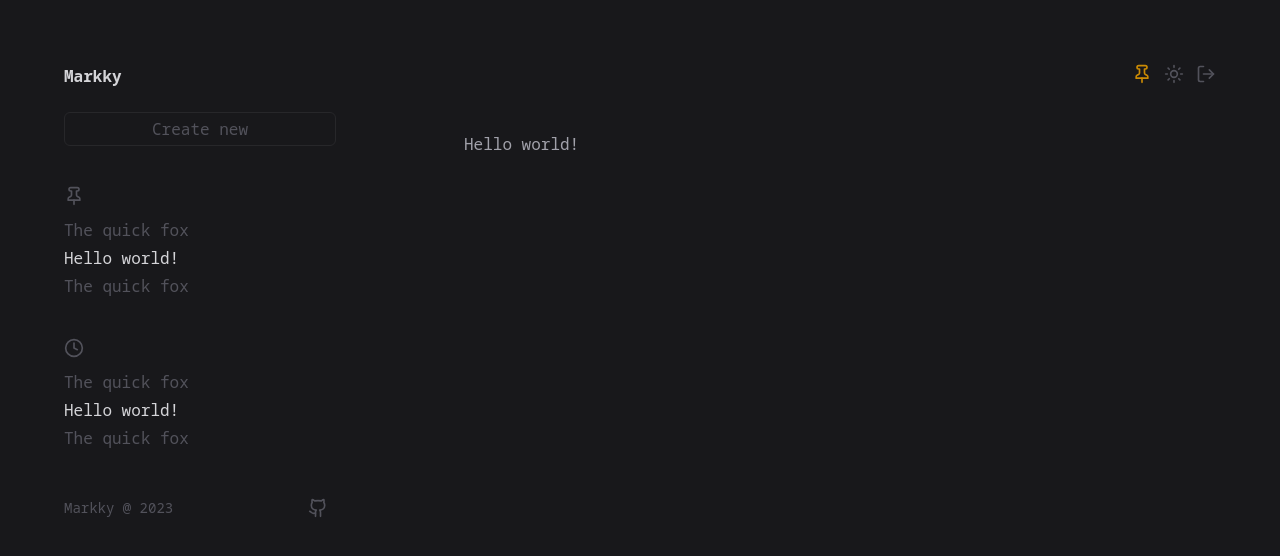
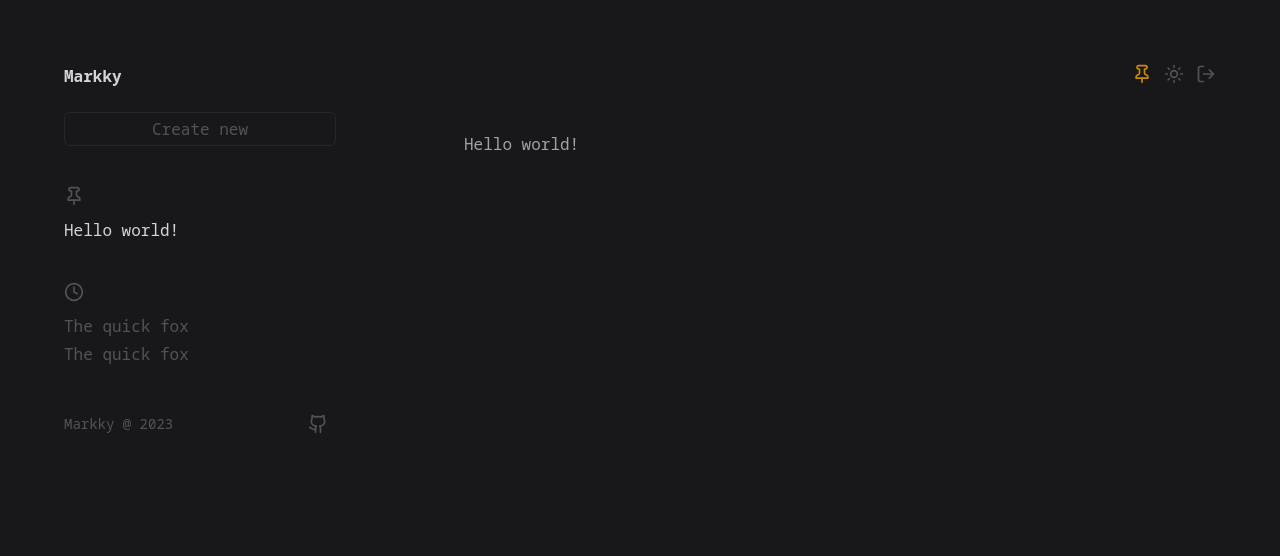
Before and after one commit to loydcose/markky, a Next.js app: page / in a window 1280 px wide. Shown: the top 556 px of the page. Built offline with nearby package versions, Linux system fonts and the light colour scheme.

Commit message:
Add empty isPinned prop

```diff
--- a/components/side-panel.tsx
+++ b/components/side-panel.tsx
@@ -26,6 +26,7 @@ export default function SidePanel({
       id,
       title: "Untitled",
       content: "",
+      isPinned: false,
       createdAt: new Date().toString(),
       updatedAt: new Date().toString(),
     }
@@ -60,16 +61,16 @@ export default function SidePanel({
 
       <Pin size={20} className="text-zinc-600 mb-3" />
       <div className="flex flex-col gap-1 mb-10">
-        {sortedNotes.map((note) => (
-          <NoteList key={note.id} note={note} />
-        ))}
+        {sortedNotes.map((note) => {
+          return note.isPinned && <NoteList key={note.id} note={note} />
+        })}
       </div>
 
       <Clock size={20} className="text-zinc-600 mb-3" />
       <div className="flex flex-col gap-1 mb-10">
-        {sortedNotes.map((note) => (
-          <NoteList key={note.id} note={note} />
-        ))}
+        {sortedNotes.map((note) => {
+          return !note.isPinned && <NoteList key={note.id} note={note} />
+        })}
       </div>
 
       <footer className="flex items-center gap-2 justify-between mt-auto">
--- a/data.ts
+++ b/data.ts
@@ -9,6 +9,7 @@ const notes = [
     id: 1,
     title: "Hello world!",
     content: "Hello world!",
+    isPinned: true,
     createdAt: "11/15/2023",
     updatedAt: "11/15/2023",
   },
@@ -16,6 +17,7 @@ const notes = [
     id: 2,
     title: "The quick fox",
     content: "The quick brown fox jumps over the lazy dog",
+    isPinned: false,
     createdAt: "11/15/2023",
     updatedAt: "11/15/2023",
   },
@@ -23,6 +25,7 @@ const notes = [
     id: 3,
     title: "The quick fox",
     content: "The quick brown fox jumps over the lazy dog",
+    isPinned: false,
     createdAt: "Wed Nov 15 2023 18:11:40 GMT+0800 (Philippine Standard Time)",
     updatedAt: "Wed Nov 15 2023 18:11:40 GMT+0800 (Philippine Standard Time)",
   },
```
